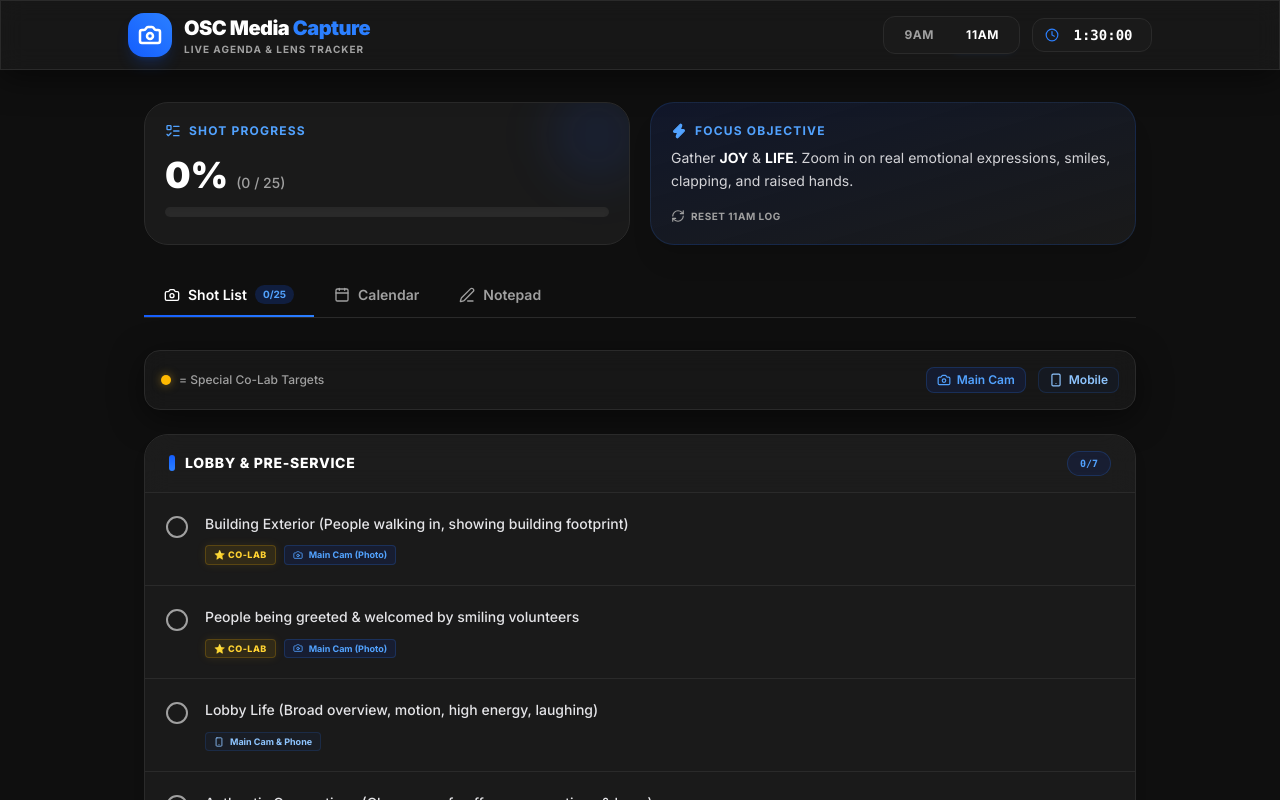
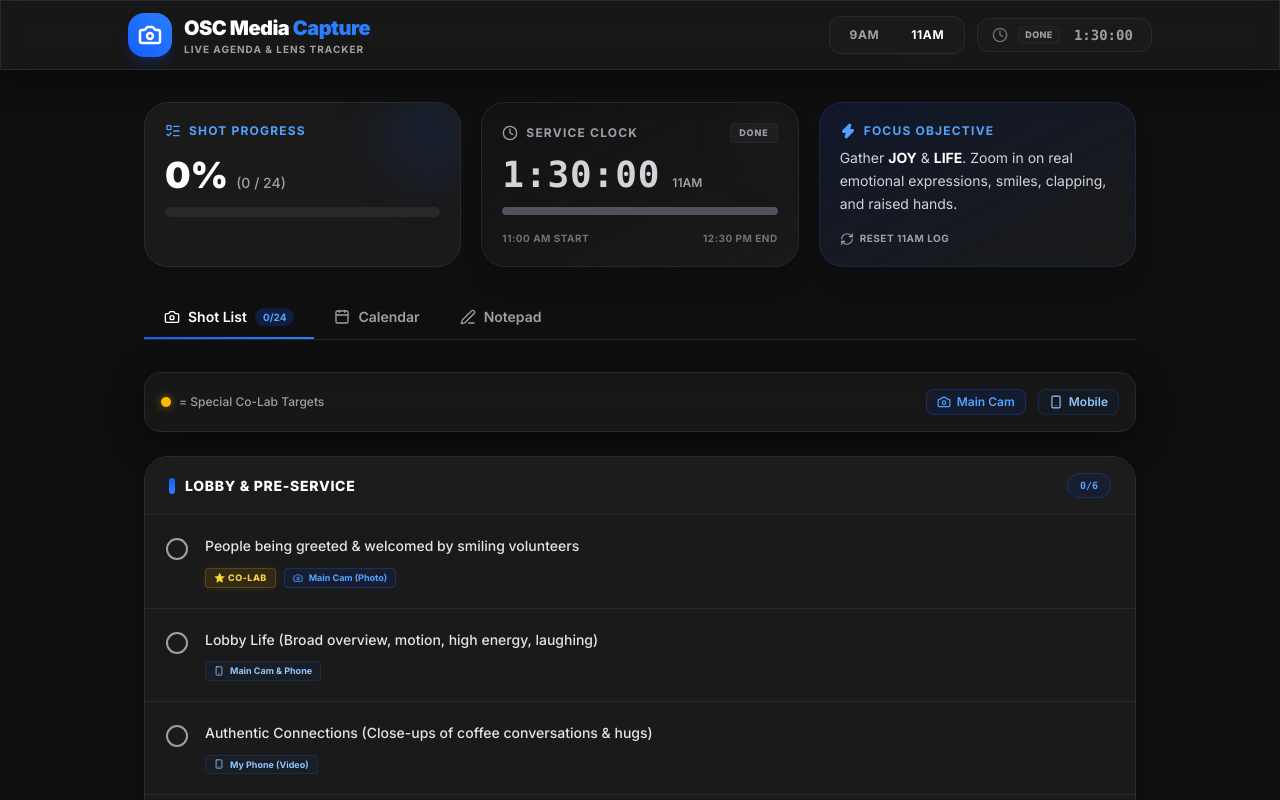
Before and after one commit to charleybraun84-prog/oscmedia, a React (Vite) app: page / in a window 1280 px wide. Shown: the top 800 px of the page. Built offline with nearby package versions, Linux system fonts and the light colour scheme.

Commit message:
removeext

```diff
--- a/src/App.jsx
+++ b/src/App.jsx
@@ -8,7 +8,6 @@ import {
   Clock,
   Edit3,
   ListTodo,
-  Video,
   X,
   RefreshCw,
   Zap,
@@ -23,7 +22,6 @@ import MediaLensTracker from './MediaLensTracker.jsx';
 
 const INITIAL_SHOTS = [
   // LOBBY & PRE-SERVICE
-  { id: 'lobby-ext', category: 'Lobby & Pre-Service', label: 'Building Exterior (People walking in, showing building footprint)', isCoLab: true, device: 'Main Cam (Photo)', captured: false },
   { id: 'lobby-greet', category: 'Lobby & Pre-Service', label: 'People being greeted & welcomed by smiling volunteers', isCoLab: true, device: 'Main Cam (Photo)', captured: false },
   { id: 'lobby-life', category: 'Lobby & Pre-Service', label: 'Lobby Life (Broad overview, motion, high energy, laughing)', isCoLab: false, device: 'Main Cam & Phone', captured: false },
   { id: 'lobby-coffee', category: 'Lobby & Pre-Service', label: 'Authentic Connections (Close-ups of coffee conversations & hugs)', isCoLab: false, device: 'My Phone (Video)', captured: false },
@@ -64,13 +62,13 @@ export default function App() {
   const [activeService, setActiveService] = useState(() => {
     const now = new Date();
     const mins = now.getHours() * 60 + now.getMinutes();
-    return mins >= 10 * 60 + 45 ? '11am' : '9am';
+    return mins >= 10 * 60 + 40 ? '11am' : '9am';
   });
 
   const [hasAutoSwitched, setHasAutoSwitched] = useState(() => {
     const now = new Date();
     const mins = now.getHours() * 60 + now.getMinutes();
-    return mins >= 10 * 60 + 45;
+    return mins >= 10 * 60 + 40;
   });
 
   const [serviceData, setServiceData] = useState(() => {
@@ -234,13 +232,14 @@ export default function App() {
     return () => clearInterval(interval);
   }, []);
 
-  // Automatically switch active service tab to 11AM once time hits 10:45 AM
+  // Automatically switch active service tab to 11AM once time hits 10:40 AM (countdown start)
   useEffect(() => {
     const now = new Date(currentTime);
     const mins = now.getHours() * 60 + now.getMinutes();
-    const threshold = 10 * 60 + 45; // 10:45 AM is 645 minutes since midnight
+    const threshold = 10 * 60 + 40; // 10:40 AM is 640 minutes since midnight
 
     if (mins >= threshold && !hasAutoSwitched) {
+      // eslint-disable-next-line react-hooks/set-state-in-effect
       setActiveService('11am');
       setHasAutoSwitched(true);
       addToast('Auto-switched to the 11:00 AM Service tab.', 'info');
@@ -265,8 +264,11 @@ export default function App() {
     const end = new Date(sunday);
     end.setHours(12, 30, 0, 0);
 
-    // If current time is before the service starts on Sunday
-    if (now < start) {
+    // Countdown starts 20 minutes before start time
+    const countdownStart = new Date(start.getTime() - 20 * 60 * 1000);
+
+    // If current time is before countdown starts on Sunday
+    if (now < countdownStart) {
       return 0;
     }
 
@@ -275,8 +277,38 @@ export default function App() {
       return Math.floor((end - start) / 1000);
     }
 
-    // Return elapsed seconds during the service window
+    // Return elapsed seconds during the service window (can be negative if in pre-service countdown)
     return Math.floor((now - start) / 1000);
+  };
+
+  const getClockState = () => {
+    const now = new Date(currentTime);
+    const currentDay = now.getDay();
+    const sunday = new Date(now);
+    sunday.setDate(now.getDate() - currentDay);
+
+    const start = new Date(sunday);
+    start.setHours(activeService === '9am' ? 9 : 11, 0, 0, 0);
+
+    const end = new Date(sunday);
+    end.setHours(12, 30, 0, 0);
+
+    const countdownStart = new Date(start.getTime() - 20 * 60 * 1000);
+
+    if (currentDay !== 0) {
+      return 'completed';
+    }
+
+    if (now < countdownStart) {
+      return 'waiting';
+    }
+    if (now >= countdownStart && now < start) {
+      return 'countdown';
+    }
+    if (now >= start && now <= end) {
+      return 'live';
+    }
+    return 'completed';
   };
 
   const formatTime = (totalSeconds) => {
@@ -285,7 +317,11 @@ export default function App() {
     const hrs = Math.floor(absSeconds / 3600);
     const mins = Math.floor((absSeconds % 3600) / 60);
     const secs = absSeconds % 60;
-    const formatted = `${hrs}:${String(mins).padStart(2, '0')}:${String(secs).padStart(2, '0')}`;
+
+    const formatted = hrs > 0
+      ? `${hrs}:${String(mins).padStart(2, '0')}:${String(secs).padStart(2, '0')}`
+      : `${mins}:${String(secs).padStart(2, '0')}`;
+
     return isNegative ? `-${formatted}` : formatted;
   };
 
@@ -380,8 +416,7 @@ export default function App() {
                 <button
                   key={srv}
                   onClick={() => setActiveService(srv)}
-                  className={`relative px-4 py-1.5 rounded-lg text-xs font-bold uppercase tracking-wider transition-all duration-300 ${
-                    activeService === srv ? 'text-white' : 'text-[#A0A0A0] hover:text-white'
+                  className={`relative px-4 py-1.5 rounded-lg text-xs font-bold uppercase tracking-wider transition-all duration-300 ${activeService === srv ? 'text-white' : 'text-[#A0A0A0] hover:text-white'
                     }`}
                 >
                   {activeService === srv && (
@@ -393,10 +428,39 @@ export default function App() {
             </div>
 
             {/* Run-Time Clock */}
-            <div className="flex items-center gap-2 border px-3 py-1.5 rounded-xl text-sm font-mono font-bold transition-all duration-300 bg-[#1A1A1A] border-[#2A2A2A] text-white">
-              <Clock className="w-3.5 h-3.5 text-blue-500" />
-              <span className="w-[4.5rem] text-center">{formatTime(getElapsedSeconds())}</span>
+            {(() => {
+              const seconds = getElapsedSeconds();
+              const state = getClockState();
+              return (
+                <div className={`flex items-center gap-2.5 border px-3.5 py-1.5 rounded-xl text-sm font-mono font-bold transition-all duration-500 ${state === 'countdown'
+                    ? 'bg-amber-950/30 border-amber-500/30 text-amber-400 shadow-[0_0_15px_rgba(245,158,11,0.15)]'
+                    : state === 'live'
+                      ? 'bg-emerald-950/30 border-emerald-500/30 text-emerald-400 shadow-[0_0_15px_rgba(16,185,129,0.15)]'
+                      : 'bg-[#1A1A1A] border-[#2A2A2A] text-zinc-400'
+                  }`}>
+                  <Clock className={`w-4 h-4 transition-colors duration-500 ${state === 'countdown'
+                      ? 'text-amber-400 animate-pulse'
+                      : state === 'live'
+                        ? 'text-emerald-400 animate-pulse'
+                        : 'text-zinc-500'
+                    }`} />
+                  <span className={`text-[9px] font-extrabold uppercase tracking-wider px-1.5 py-0.5 rounded border font-sans select-none ${state === 'countdown'
+                      ? 'bg-amber-500/10 border-amber-500/20 text-amber-400'
+                      : state === 'live'
+                        ? 'bg-emerald-500/10 border-emerald-500/20 text-emerald-400'
+                        : 'bg-zinc-800/40 border-zinc-700/20 text-zinc-400'
+                    }`}>
+                    {state === 'countdown' && 'Countdown'}
+                    {state === 'live' && 'Live'}
+                    {state === 'completed' && 'Done'}
+                    {state === 'waiting' && 'Standby'}
+                  </span>
+                  <span className="w-[4.2rem] text-center font-black tabular-nums transition-colors duration-500">
+                    {formatTime(seconds)}
+                  </span>
                 </div>
+              );
+            })()}
           </div>
 
         </div>
@@ -405,7 +469,7 @@ export default function App() {
       <main className="max-w-5xl mx-auto px-4 py-8 space-y-8">
 
         {/* Dashboard Widgets */}
-        <div className="grid grid-cols-1 md:grid-cols-2 gap-5">
+        <div className="grid grid-cols-1 md:grid-cols-3 gap-5">
 
           <motion.div initial={{ opacity: 0, y: 10 }} animate={{ opacity: 1, y: 0 }} className="glass-card p-5 rounded-3xl relative overflow-hidden group">
             <div className="absolute -right-4 -top-4 w-24 h-24 bg-blue-600/10 rounded-full blur-xl group-hover:bg-blue-600/20 transition-all" />
@@ -428,6 +492,109 @@ export default function App() {
               </div>
             </div>
           </motion.div>
+
+          {/* Service Timing Dashboard Widget */}
+          {(() => {
+            const seconds = getElapsedSeconds();
+            const state = getClockState();
+            return (
+              <motion.div
+                initial={{ opacity: 0, y: 10 }}
+                animate={{ opacity: 1, y: 0 }}
+                transition={{ delay: 0.05 }}
+                className={`border p-5 rounded-3xl shadow-xl flex flex-col justify-between relative overflow-hidden group transition-all duration-500 ${state === 'countdown'
+                    ? 'bg-gradient-to-br from-amber-950/40 to-[#1A1A1A] border-amber-500/20 shadow-amber-950/10'
+                    : state === 'live'
+                      ? 'bg-gradient-to-br from-emerald-950/40 to-[#1A1A1A] border-emerald-500/20 shadow-emerald-950/10'
+                      : 'bg-gradient-to-br from-zinc-900/40 to-[#1A1A1A] border-zinc-800'
+                  }`}
+              >
+                <div className={`absolute -right-4 -top-4 w-24 h-24 rounded-full blur-xl transition-all duration-500 opacity-60 group-hover:opacity-100 ${state === 'countdown'
+                    ? 'bg-amber-500/10'
+                    : state === 'live'
+                      ? 'bg-emerald-500/10'
+                      : 'bg-zinc-500/5'
+                  }`} />
+
+                <div className="space-y-3 relative z-10">
+                  <div className="flex items-center justify-between">
+                    <div className={`flex items-center gap-2 ${state === 'countdown'
+                        ? 'text-amber-400'
+                        : state === 'live'
+                          ? 'text-emerald-400'
+                          : 'text-zinc-400'
+                      }`}>
+                      <Clock className={`w-4 h-4 ${state === 'countdown' || state === 'live' ? 'animate-pulse' : ''
+                        }`} />
+                      <span className="text-xs font-bold tracking-widest uppercase">Service Clock</span>
+                    </div>
+
+                    <span className={`text-[9px] font-extrabold uppercase tracking-widest px-2 py-0.5 rounded border ${state === 'countdown'
+                        ? 'bg-amber-500/10 border-amber-500/20 text-amber-400'
+                        : state === 'live'
+                          ? 'bg-emerald-500/10 border-emerald-500/20 text-emerald-400 animate-pulse'
+                          : 'bg-zinc-800/50 border-zinc-700/30 text-zinc-400'
+                      }`}>
+                      {state === 'countdown' && 'Countdown'}
+                      {state === 'live' && 'Live'}
+                      {state === 'completed' && 'Done'}
+                      {state === 'waiting' && 'Standby'}
+                    </span>
+                  </div>
+
+                  <div className="flex items-baseline gap-3">
+                    <span className={`text-4xl font-black font-mono tracking-wide font-outfit ${state === 'countdown'
+                        ? 'text-amber-400'
+                        : state === 'live'
+                          ? 'text-emerald-400'
+                          : 'text-zinc-300'
+                      }`}>
+                      {formatTime(seconds)}
+                    </span>
+                    <span className="text-xs font-semibold text-[#A0A0A0]">
+                      {activeService.toUpperCase()}
+                    </span>
+                  </div>
+
+                  {/* Progress bar of service or countdown */}
+                  <div className="w-full bg-[#2A2A2A] h-2 rounded-full overflow-hidden mt-2 shadow-inner">
+                    <motion.div
+                      initial={{ width: 0 }}
+                      animate={{
+                        width: (() => {
+                          if (state === 'live') {
+                            // Service is 3.5 hours = 12600 seconds
+                            const pct = (seconds / 12600) * 100;
+                            return `${Math.min(100, Math.max(0, pct))}%`;
+                          } else if (state === 'countdown') {
+                            // Countdown is 20 minutes = 1200 seconds
+                            // seconds is between -1200 and 0
+                            const pct = ((1200 + seconds) / 1200) * 100;
+                            return `${Math.min(100, Math.max(0, pct))}%`;
+                          } else if (state === 'completed') {
+                            return '100%';
+                          }
+                          return '0%';
+                        })()
+                      }}
+                      transition={{ duration: 0.5, ease: "easeOut" }}
+                      className={`h-full rounded-full ${state === 'countdown'
+                          ? 'bg-gradient-to-r from-amber-600 to-amber-500'
+                          : state === 'live'
+                            ? 'bg-gradient-to-r from-emerald-600 to-emerald-500'
+                            : 'bg-zinc-600'
+                        }`}
+                    />
+                  </div>
+                </div>
+
+                <div className="mt-3 flex items-center justify-between text-[10px] text-zinc-500 font-bold uppercase tracking-wider relative z-10">
+                  <span>{activeService === '9am' ? '9:00 AM' : '11:00 AM'} Start</span>
+                  <span>12:30 PM End</span>
+                </div>
+              </motion.div>
+            );
+          })()}
 
           <motion.div initial={{ opacity: 0, y: 10 }} animate={{ opacity: 1, y: 0 }} transition={{ delay: 0.1 }} className="bg-gradient-to-br from-blue-950/40 to-[#1A1A1A] border border-blue-500/15 p-5 rounded-3xl shadow-xl flex flex-col justify-between relative overflow-hidden">
             <div className="space-y-2 relative z-10">
@@ -461,15 +628,13 @@ export default function App() {
             <button
               key={tab.id}
               onClick={() => setActiveTab(tab.id)}
-              className={`relative pb-3 pt-2 px-5 text-sm font-semibold transition-all duration-300 flex items-center gap-2 whitespace-nowrap ${
-                activeTab === tab.id ? 'text-white' : 'text-[#A0A0A0] hover:text-white'
+              className={`relative pb-3 pt-2 px-5 text-sm font-semibold transition-all duration-300 flex items-center gap-2 whitespace-nowrap ${activeTab === tab.id ? 'text-white' : 'text-[#A0A0A0] hover:text-white'
                 }`}
             >
               {tab.icon}
               {tab.label}
               {tab.count !== null && (
-                <span className={`text-[10px] px-2 py-0.5 rounded-full font-bold transition-colors ${
-                  activeTab === tab.id ? 'bg-blue-600/20 text-blue-400' : 'bg-[#2A2A2A] text-[#A0A0A0]'
+                <span className={`text-[10px] px-2 py-0.5 rounded-full font-bold transition-colors ${activeTab === tab.id ? 'bg-blue-600/20 text-blue-400' : 'bg-[#2A2A2A] text-[#A0A0A0]'
                   }`}>
                   {tab.count}
                 </span>
@@ -524,8 +689,7 @@ export default function App() {
                         <div
                           key={shot.id}
                           onClick={() => toggleShot(shot.id)}
-                          className={`group p-5 flex items-start justify-between gap-4 cursor-pointer transition-all duration-300 hover:bg-white/[0.01] ${
-                            shot.captured ? 'bg-black/20' : ''
+                          className={`group p-5 flex items-start justify-between gap-4 cursor-pointer transition-all duration-300 hover:bg-white/[0.01] ${shot.captured ? 'bg-black/20' : ''
                             }`}
                         >
                           <div className="flex items-start gap-4 max-w-[85%]">
@@ -544,8 +708,7 @@ export default function App() {
                                     ⭐ Co-Lab
                                   </span>
                                 )}
-                                <span className={`flex items-center gap-1.5 text-[9px] font-bold px-2 py-0.5 rounded border ${
-                                  shot.device.includes('Phone')
+                                <span className={`flex items-center gap-1.5 text-[9px] font-bold px-2 py-0.5 rounded border ${shot.device.includes('Phone')
                                     ? 'bg-blue-900/10 text-blue-300 border-blue-500/15'
                                     : 'bg-blue-950/40 text-blue-400 border-blue-500/20'
                                   }`}>
@@ -675,8 +838,7 @@ export default function App() {
                   <button
                     onClick={generateReferenceImage}
                     disabled={sandboxLoading}
-                    className={`w-full flex items-center justify-center gap-2 font-bold text-sm py-4 rounded-xl uppercase tracking-wider transition-all duration-300 shadow-lg ${
-                      sandboxLoading
+                    className={`w-full flex items-center justify-center gap-2 font-bold text-sm py-4 rounded-xl uppercase tracking-wider transition-all duration-300 shadow-lg ${sandboxLoading
                         ? 'bg-zinc-800 text-zinc-500 cursor-not-allowed border border-zinc-700/50'
                         : 'bg-gradient-to-r from-blue-600 to-blue-500 hover:from-blue-500 hover:to-blue-400 text-white shadow-blue-500/25 active:scale-[0.98]'
                       }`}
@@ -842,9 +1004,8 @@ export default function App() {
               key={toast.id}
               initial={{ opacity: 0, y: 20, scale: 0.95 }}
               animate={{ opacity: 1, y: 0, scale: 1 }}
-              exit={{ opacity: 0, x: 20, opacity: 0 }}
-              className={`p-4 rounded-2xl shadow-xl flex items-start gap-3 pointer-events-auto border backdrop-blur-md ${
-                toast.type === 'success'
+              exit={{ opacity: 0, x: 20 }}
+              className={`p-4 rounded-2xl shadow-xl flex items-start gap-3 pointer-events-auto border backdrop-blur-md ${toast.type === 'success'
                   ? 'bg-emerald-950/80 border-emerald-500/20 text-emerald-300'
                   : toast.type === 'warning'
                     ? 'bg-amber-950/80 border-amber-500/20 text-amber-300'
```
Lines whose indentation alone changed are shown as unchanged.
